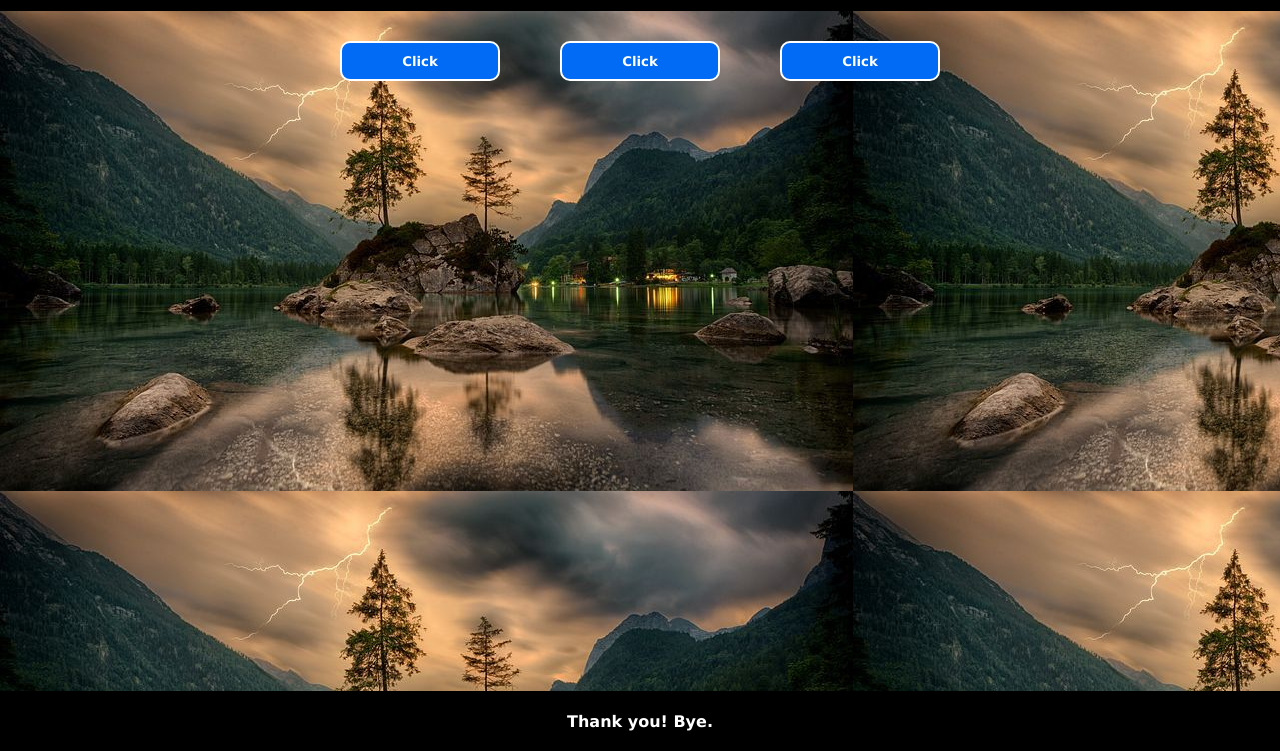
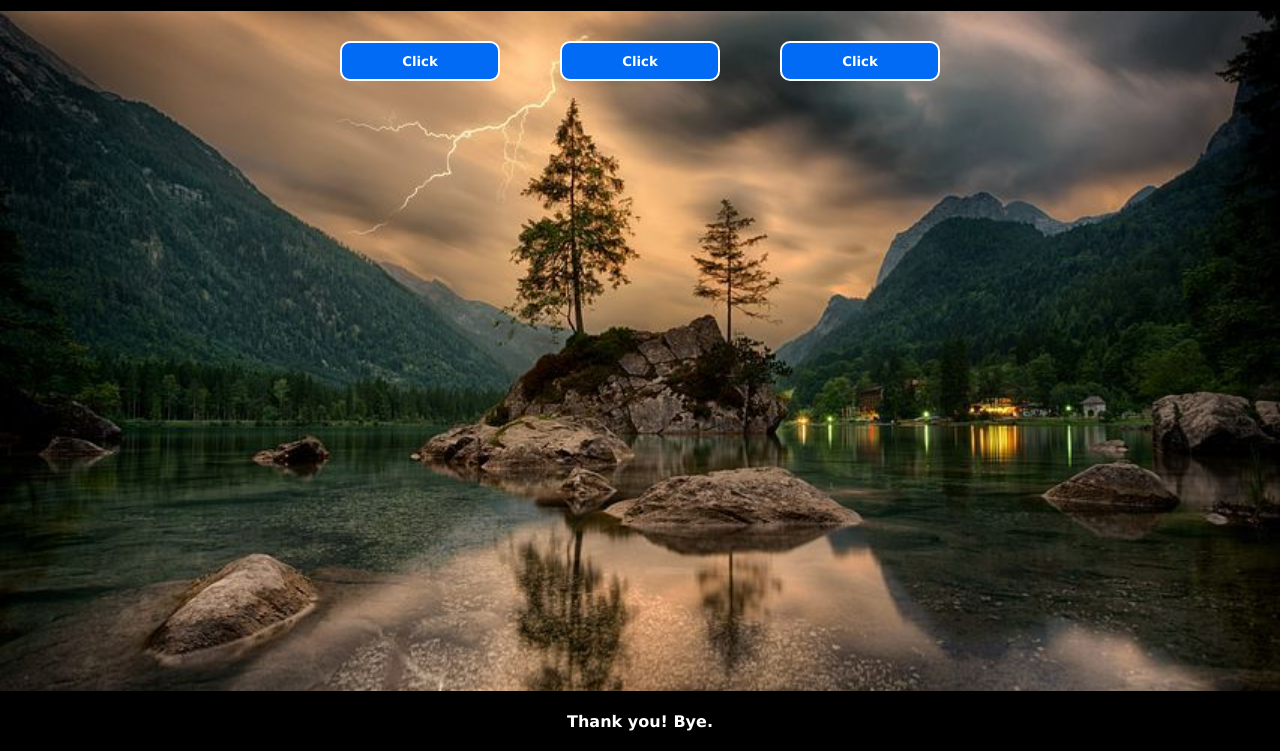
Before and after one commit to akashmore1/Javascript-Concepts-Everything, a plain HTML site: page Modal-Window-From-Scrach/modalwindow.html in a window 1280 px wide. Shown: the part 49-800 px from the top of the page. Drawn offline with Linux system fonts and the light colour scheme.

Commit message:
Correct background image

```diff
--- a/Modal-Window-From-Scrach/modalwindow.css
+++ b/Modal-Window-From-Scrach/modalwindow.css
@@ -22,6 +22,9 @@
 .main {
   background-color: black;
   background-image: url(wallpaper.jpeg);
+  background-size: 100% 100%;
+  background-repeat: no-repeat;
+  background-position: left bottom;
   height: 90vh;
   display: flex;
   justify-content: center;
```
